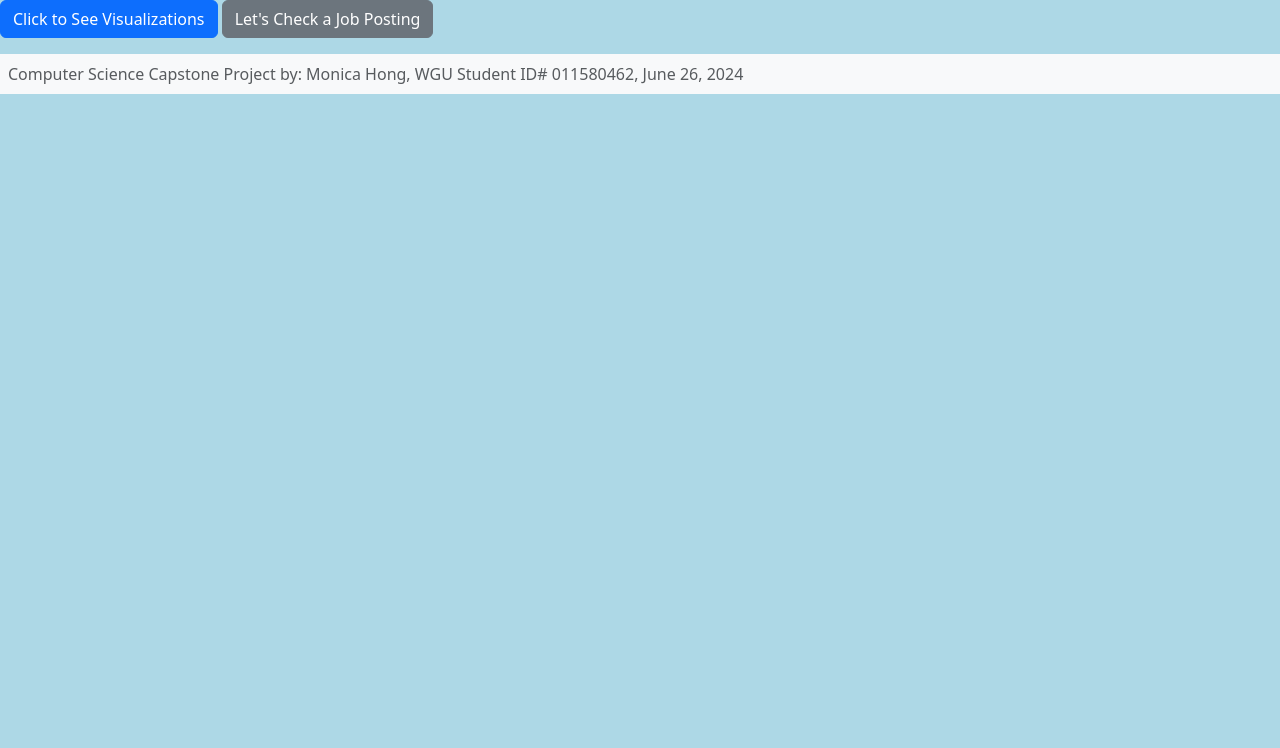
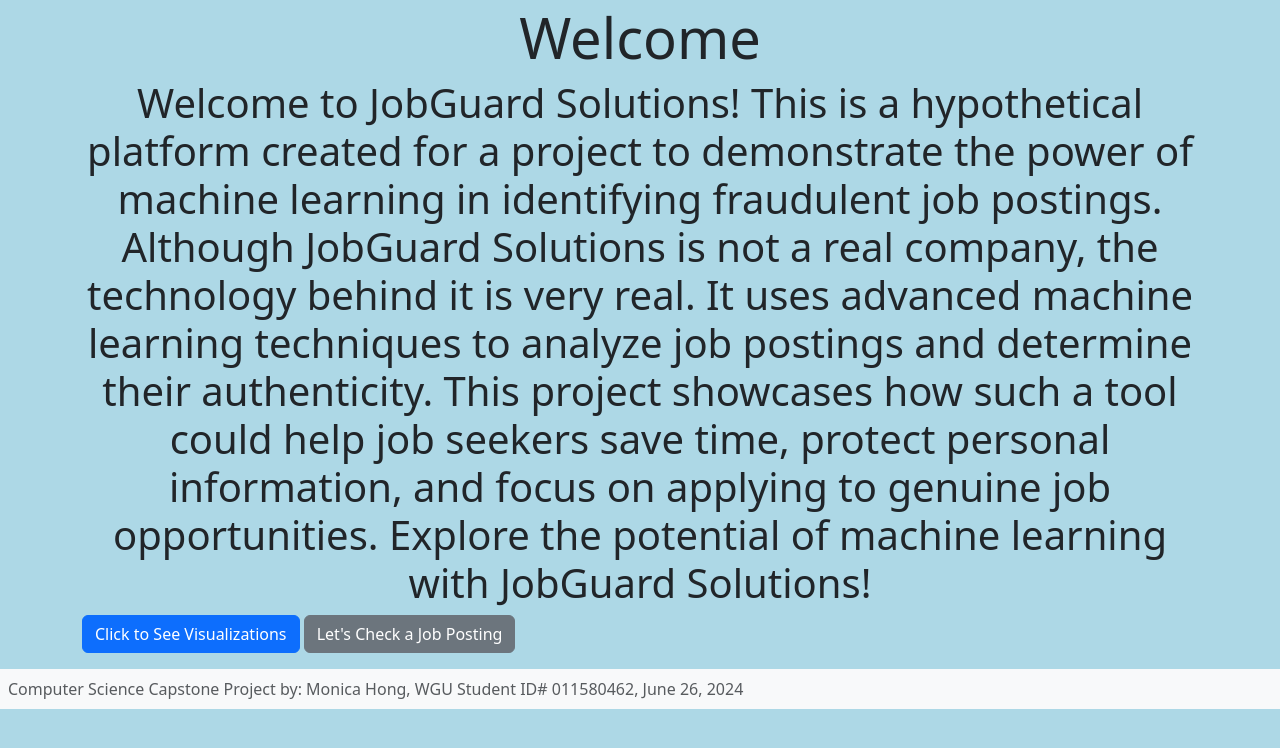
Before and after one commit to M0M0-D3V/C964-CS-Capstone, a Flask app: page / in a window 1280 px wide. Shown: the top 748 px of the page. Run offline with Flask 3, Linux system fonts and the light colour scheme; parts of the project's set-up code (start-up, migrations or seed data) failed here and were passed over.

Commit message:
add intro text to landing page; remove booleans from formpost;

```diff
--- a/app.py
+++ b/app.py
@@ -55,12 +55,6 @@ def predict():
       data.append(request.form.get('requirements'))
     if request.form.get('benefits') != None:
       data.append(request.form.get('benefits'))
-    if request.form.get('telecommute') != None:
-      data.append(request.form.get('telecommute'))
-    if request.form.get('has_logo') != None:
-      data.append(request.form.get('has_logo'))
-    if request.form.get('has_questions') != None:
-      data.append(request.form.get('has_questions'))
     if request.form.get('employment_type') != None:
       data.append(request.form.get('employment_type'))
     if request.form.get('required_experience') != None:
--- a/templates/index.html
+++ b/templates/index.html
@@ -17,7 +17,19 @@
     <title>Welcome</title>
   </head>
   <body>
-    <div class="container"></div>
+    <div class="container jumbotron">
+      <h1 class="display-4 text-center font-weight-bold mt-1">Welcome</h1>
+      <h4 class="display-6 mt-2 text-center">
+        Welcome to JobGuard Solutions! This is a hypothetical platform created
+        for a project to demonstrate the power of machine learning in
+        identifying fraudulent job postings. Although JobGuard Solutions is not
+        a real company, the technology behind it is very real. It uses advanced
+        machine learning techniques to analyze job postings and determine their
+        authenticity. This project showcases how such a tool could help job
+        seekers save time, protect personal information, and focus on applying
+        to genuine job opportunities. Explore the potential of machine learning
+        with JobGuard Solutions!
+      </h4>
       <a
         id="show-visuals"
         href="#"
@@ -25,7 +37,10 @@
         onclick="showVisuals()"
         >Click to See Visualizations</a
       >
-    <a href="/jobcheck" class="btn btn-secondary">Let's Check a Job Posting</a>
+      <a href="/jobcheck" class="btn btn-secondary"
+        >Let's Check a Job Posting</a
+      >
+    </div>
     <div id="image-container" class="container"></div>
     <footer class="text-muted text-right container-fluid bg-light mt-3 p-2">
       Computer Science Capstone Project by: Monica Hong, WGU Student ID#
```
Lines whose indentation alone changed are shown as unchanged.
